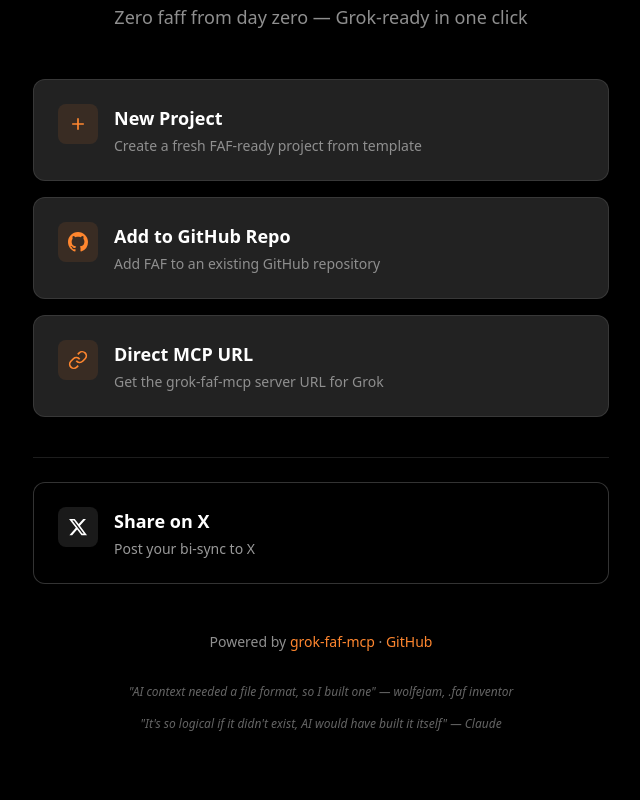
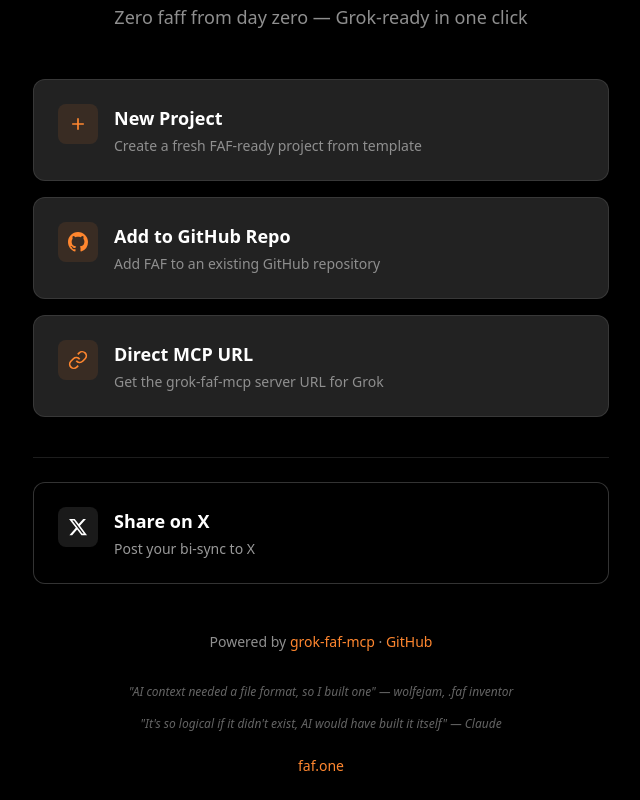
Before and after one commit to Wolfe-Jam/grok-faf-elite, a SvelteKit app: page / in a window 1280 px wide. Shown: the part 233-1033 px from the top of the page, without its empty margins (319-959 px from the left). Before the commit the page ends 989 px from the top, so only its background shows below. Built offline with nearby package versions, Linux system fonts and the light colour scheme.

Commit message:
Add faf.one link to footer

```diff
--- a/src/routes/+page.svelte
+++ b/src/routes/+page.svelte
@@ -163,6 +163,9 @@
 		<p class="mt-4 text-xs italic text-muted-foreground/70">
 			"It's so logical if it didn't exist, AI would have built it itself" — Claude
 		</p>
+		<p class="mt-6">
+			<a href="https://faf.one" target="_blank" rel="noopener" class="text-primary hover:underline">faf.one</a>
+		</p>
 	</footer>
 </main>
 
```
